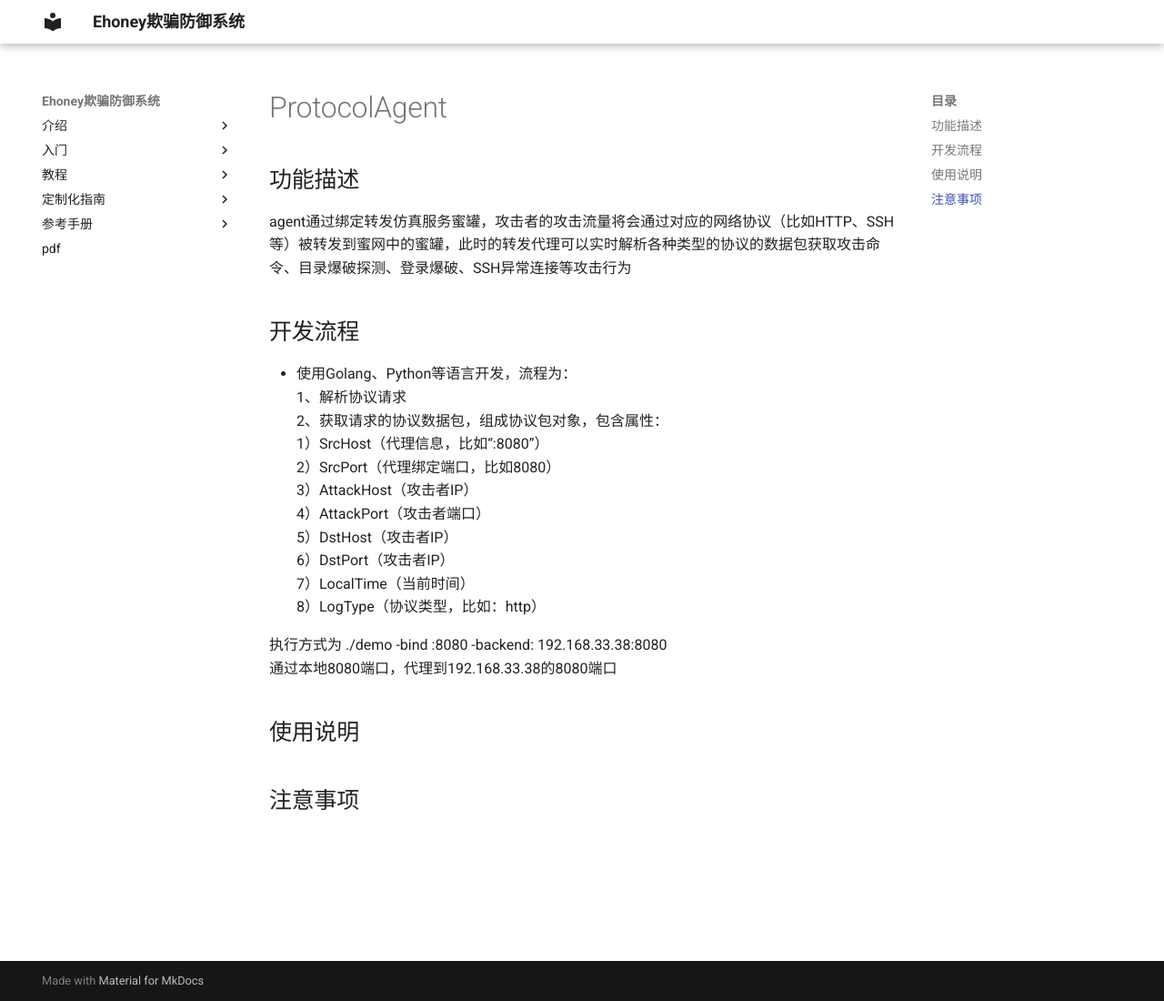
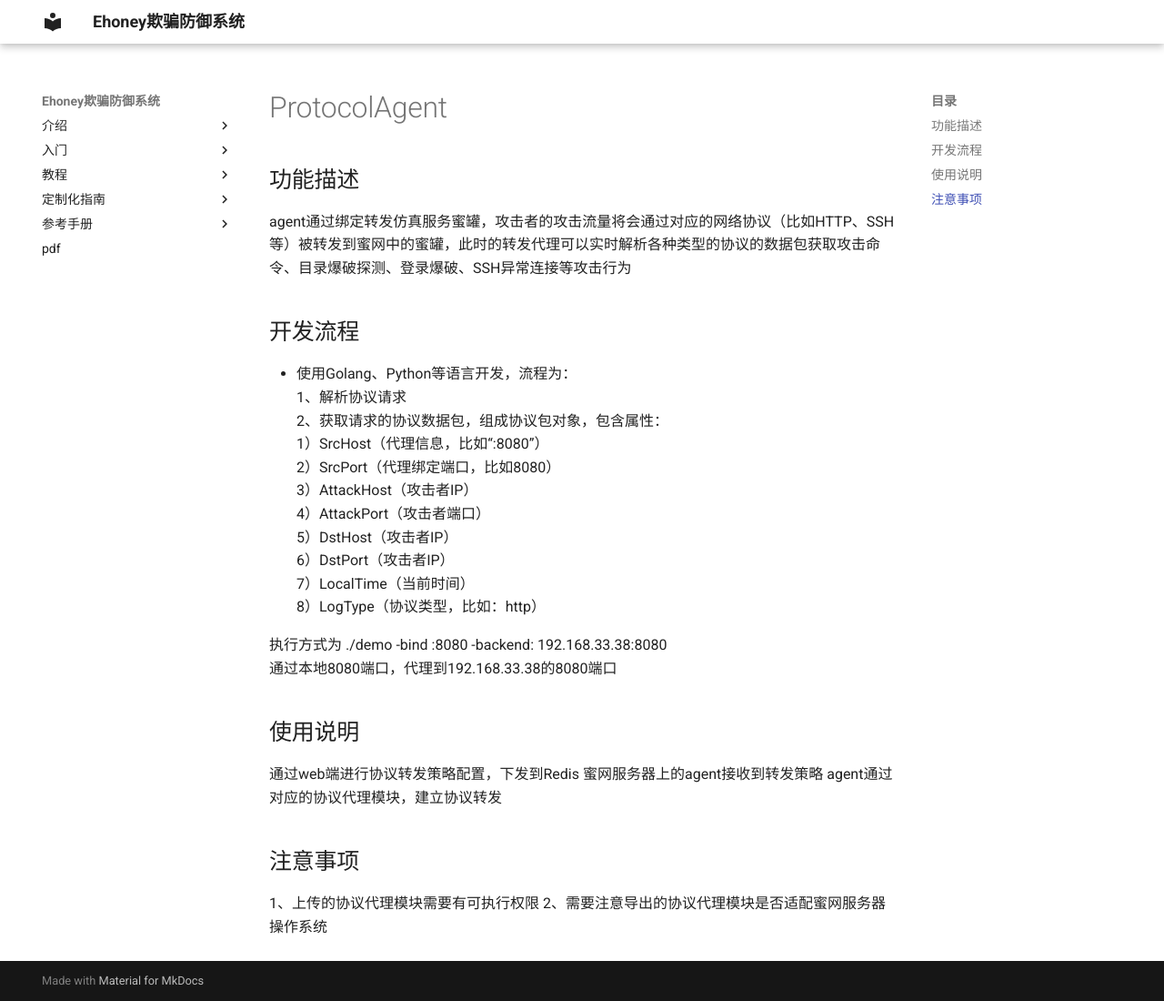
Before and after one commit to seccome/Ehoney, an MkDocs documentation site: the page built from doc/CustomizedGuide/ProtocolAgent.md, in a window 1280 px wide and 1100 px high. Shown: the whole window at 91% size. Built offline with MkDocs 1.6.1 and Material for MkDocs 9.7.7, drawn with Linux system fonts in a browser that asks for light colours.

Commit message:
Update ProtocolAgent.md

```diff
--- a/doc/CustomizedGuide/ProtocolAgent.md
+++ b/doc/CustomizedGuide/ProtocolAgent.md
@@ -18,5 +18,10 @@ agent通过绑定转发仿真服务蜜罐，攻击者的攻击流量将会通过
 通过本地8080端口，代理到192.168.33.38的8080端口
 
 ## 使用说明
+通过web端进行协议转发策略配置，下发到Redis
+蜜网服务器上的agent接收到转发策略
+agent通过对应的协议代理模块，建立协议转发
 
 ## 注意事项
+1、上传的协议代理模块需要有可执行权限
+2、需要注意导出的协议代理模块是否适配蜜网服务器操作系统
```
